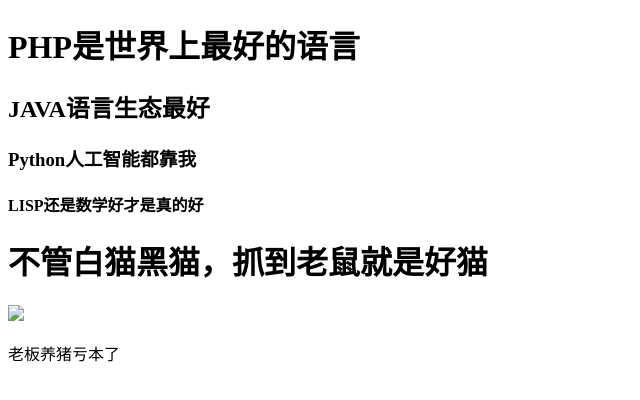
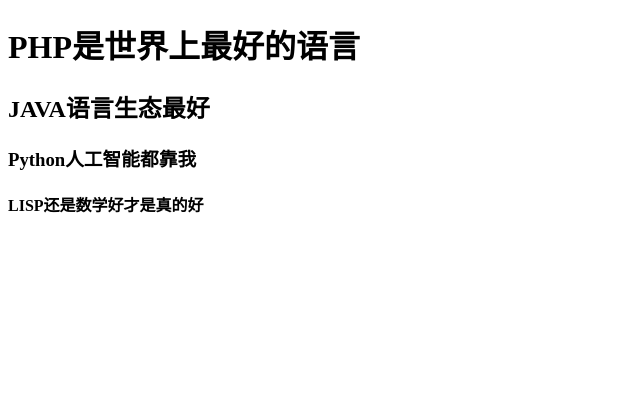
Before and after one commit to TangsongyuanmingQingHad/GitTest, a plain HTML site: page index.html in a window 1280 px wide. Shown: the whole page, without its empty margins (0-640 px from the left). Drawn offline with Linux system fonts and the light colour scheme.

Commit message:
别弄哪些没用的

```diff
--- a/index.html
+++ b/index.html
@@ -9,10 +9,6 @@
     <h2>JAVA语言生态最好</h2>
     <h3>Python人工智能都靠我</h3>
     <h4>LISP还是数学好才是真的好</h4>
-    <h1>不管白猫黑猫，抓到老鼠就是好猫</h1>
-    <img src="假装有图片">
-    <p>
-            老板养猪亏本了
-    </p>
+
 </body>
 </html>
```
